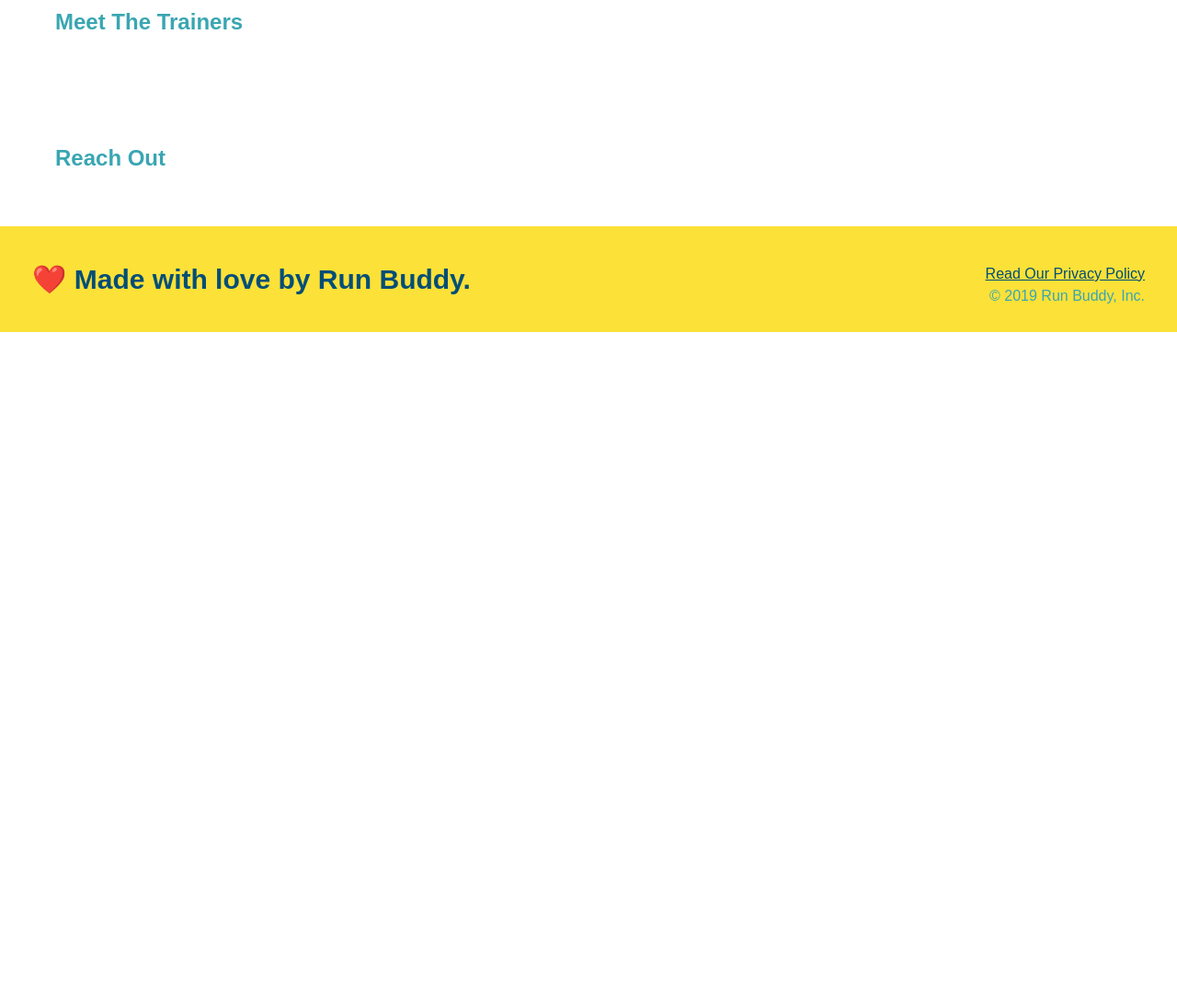
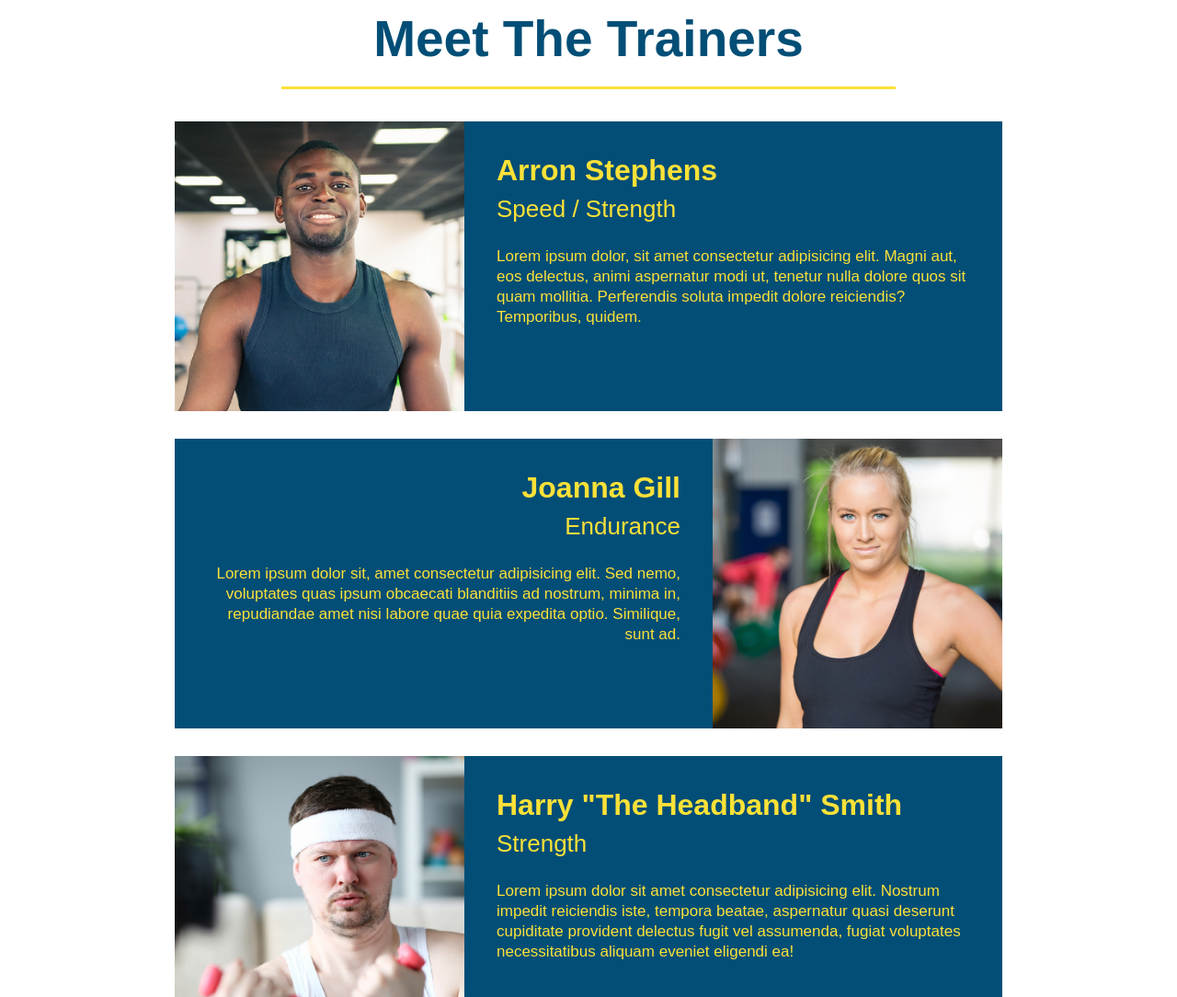
Before and after one commit to JJP512/run-buddy, a plain HTML site: page index.html in a window 1280 px wide. Shown: the part 2780-3864 px from the top of the page at 92% size. Before the commit the page ends 3141 px from the top, so only its background shows below. Drawn offline with Linux system fonts and the light colour scheme.

Commit message:
meet the trainers section

```diff
--- a/assets/css/style.css
+++ b/assets/css/style.css
@@ -179,3 +179,50 @@
 .secondary-border {
     border-color: #39a6b2;
 }
+
+.trainers {
+    text-align: center;
+}
+
+.trainer {
+    width: 900px;
+    margin: 0 auto 30px auto;
+    background: #024e76;
+    color: #fce138;
+    overflow: auto;
+}
+
+.trainer img {
+    width: 35%;
+    float: left;
+}
+
+.trainer-bio {
+    padding: 35px;
+    float: left;
+    width: 65%;
+}
+
+.trainer-bio h3 {
+    font-size: 32px;
+    margin-bottom: 8px;
+}
+
+.trainer-bio h4 {
+    font-weight: lighter;
+    font-size: 26px;
+    margin-bottom: 25px;
+}
+
+.trainer-bio p {
+    font-size: 17px;
+    line-height: 1.3;
+}
+
+.text-left {
+    text-align: left;
+}
+
+.text-right {
+    text-align: right;
+}
--- a/index.html
+++ b/index.html
@@ -129,8 +129,41 @@
         </section>
 
         <!-- "meet the trainers" section -->
-        <section>
-            <h2>Meet The Trainers</h2>
+        <section id="your-trainers" class="trainers">
+            <h2 class="section-title primary-border">Meet The Trainers</h2>
+
+            <article class="trainer">
+                <img src="./assets/images/trainer-1.jpg" alt="Arron Stephens in his workout clothes, ready to pump iron" />
+                <div class="trainer-bio text-left">
+                    <h3>Arron Stephens</h3>
+                    <h4>Speed / Strength</h4>
+                    <p>
+                        Lorem ipsum dolor, sit amet consectetur adipisicing elit. Magni aut, eos delectus, animi aspernatur modi ut, tenetur nulla dolore quos sit quam mollitia. Perferendis soluta impedit dolore reiciendis? Temporibus, quidem.
+                    </p>
+                </div>
+            </article>
+
+            <article class="trainer">
+                <div class="trainer-bio text-right">
+                    <h3>Joanna Gill</h3>
+                    <h4>Endurance</h4>
+                    <p>
+                        Lorem ipsum dolor sit, amet consectetur adipisicing elit. Sed nemo, voluptates quas ipsum obcaecati blanditiis ad nostrum, minima in, repudiandae amet nisi labore quae quia expedita optio. Similique, sunt ad.
+                    </p>
+                </div>
+                <img src="./assets/images/trainer-2.jpg" alt="Joanna Gill cooling off after a workout" />
+            </article>
+
+            <article class="trainer">
+                <img src="./assets/images/trainer-3.jpg" alt="Harry Smith wearing a headband and lifting comically small pink weights" />
+                <div class="trainer-bio text-left">
+                    <h3>Harry "The Headband" Smith</h3>
+                    <h4>Strength</h4>
+                    <p>
+                        Lorem ipsum dolor sit amet consectetur adipisicing elit. Nostrum impedit reiciendis iste, tempora beatae, aspernatur quasi deserunt cupiditate provident delectus fugit vel assumenda, fugiat voluptates necessitatibus aliquam eveniet eligendi ea!
+                    </p>
+                </div>
+            </article>
         </section>
 
         <!-- "reach out" section -->
```
Also changed, not shown: assets/images/trainer-1.jpg (added), assets/images/trainer-2.jpg (added), assets/images/trainer-3.jpg (added).
